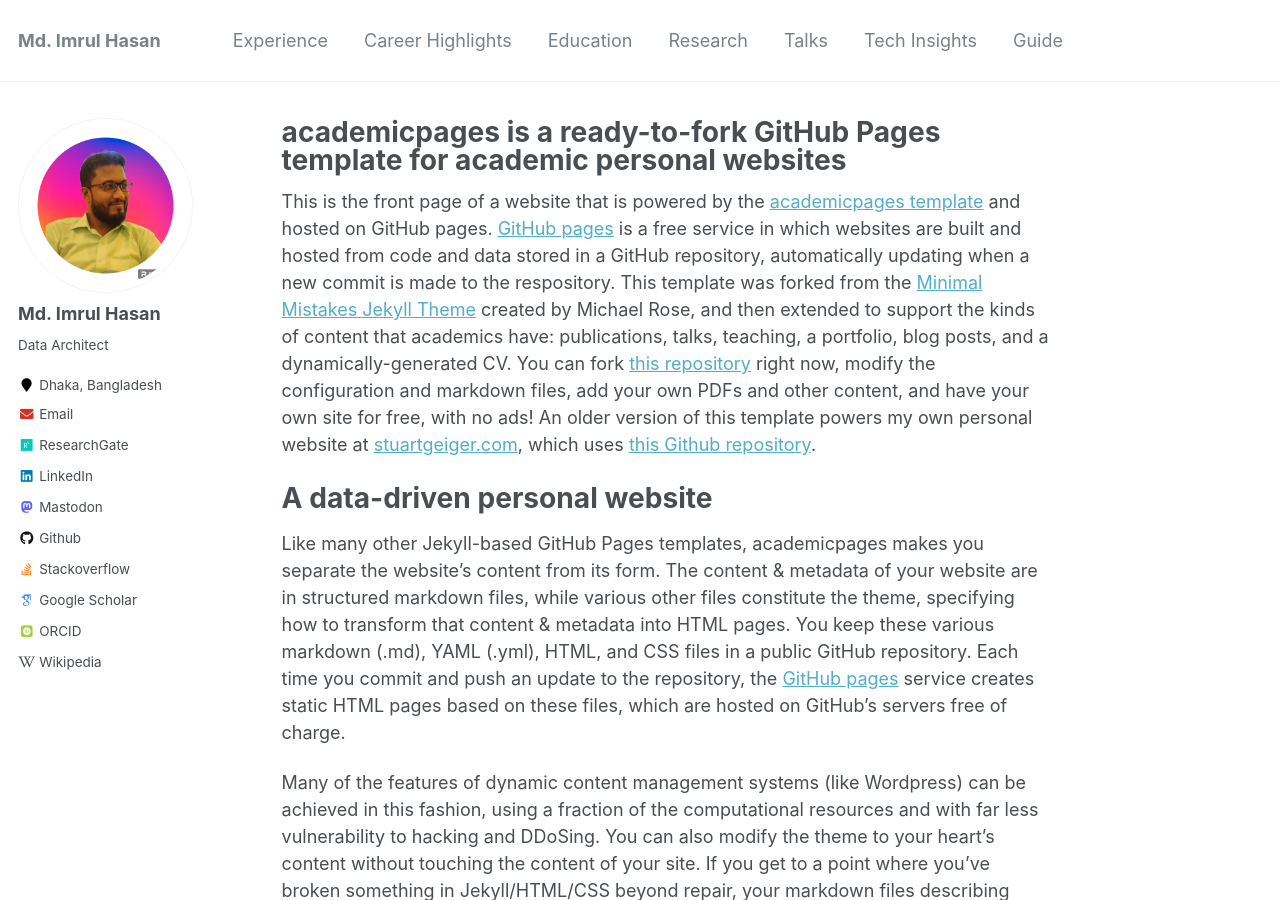
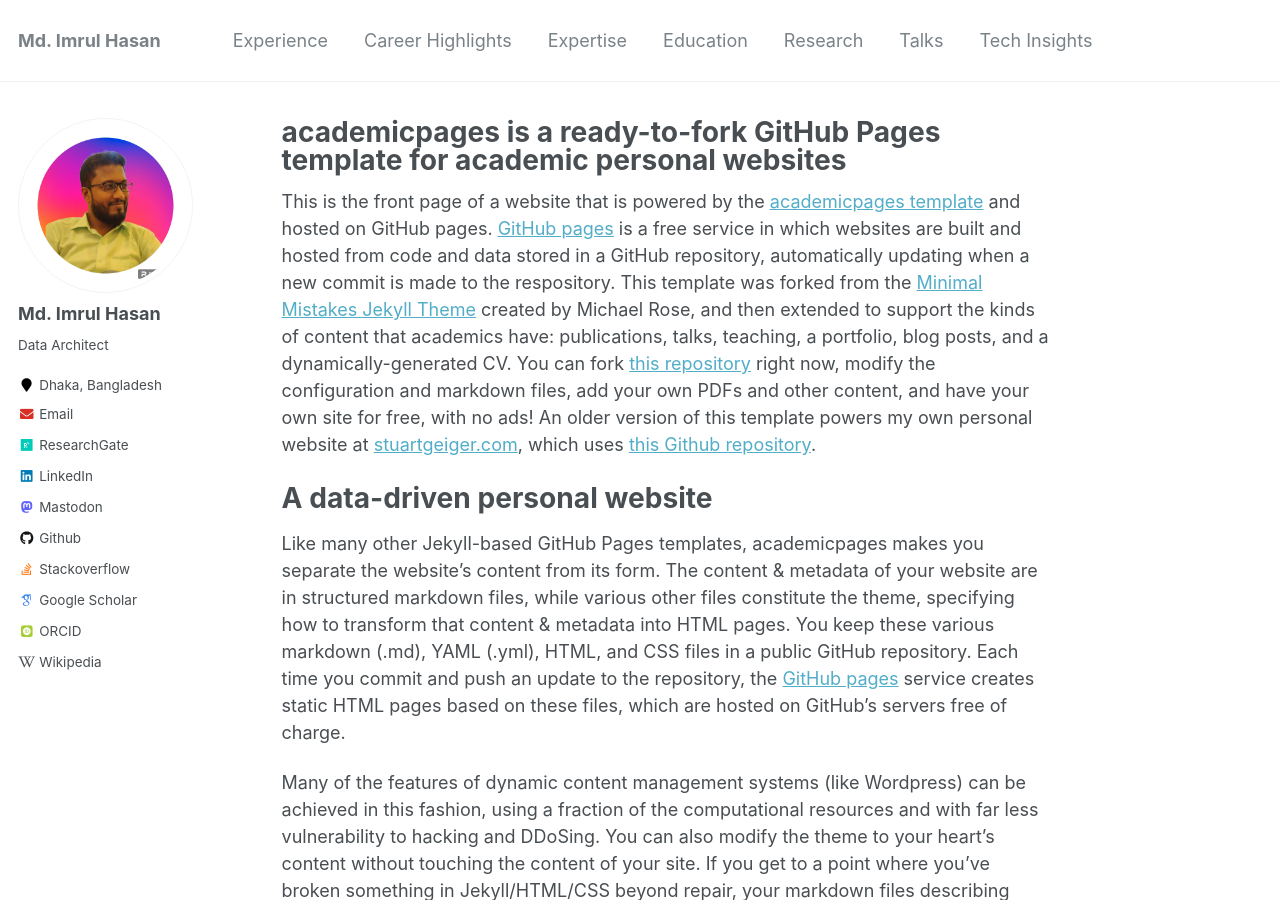
Before and after one commit to imrulhasandata/imrulhasandata, a Jekyll site: the page built from _pages/about.md, in a window 1280 px wide and 900 px high. Built offline with Jekyll 4.4.1, drawn with Linux system fonts in a browser that asks for light colours; some web fonts are replaced.

Commit message:
Expertise

```diff
--- a/_data/navigation.yml
+++ b/_data/navigation.yml
@@ -5,6 +5,9 @@ main:
 
   - title: "Career Highlights"
     url: /career-highlights/
+
+  - title: "Expertise"
+    url: /markdown/
 
   - title: "Education"
     url: /education/
@@ -21,9 +24,6 @@ main:
 
 #  =================== DRAFT ===================
 
-  - title: "Guide"
-    url: /markdown/
-
   # - title: "Teaching"
   #   url: /teaching/
 
```
Also changed, not shown: _config.yml (line endings or trailing spaces).
